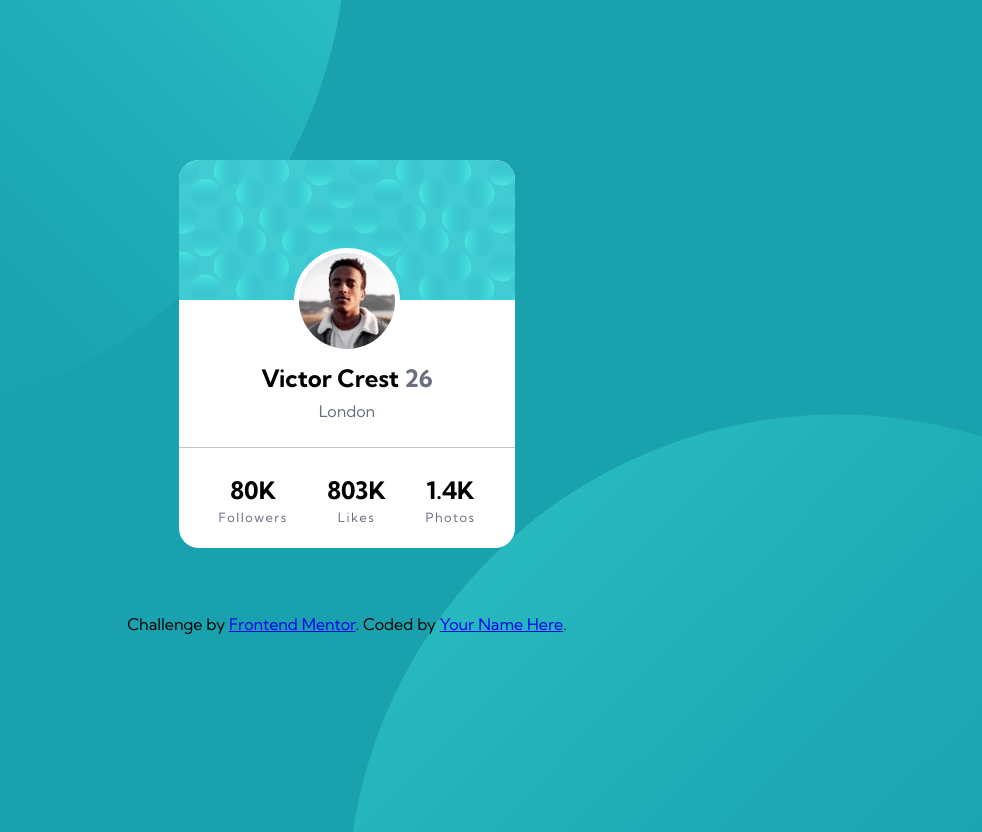
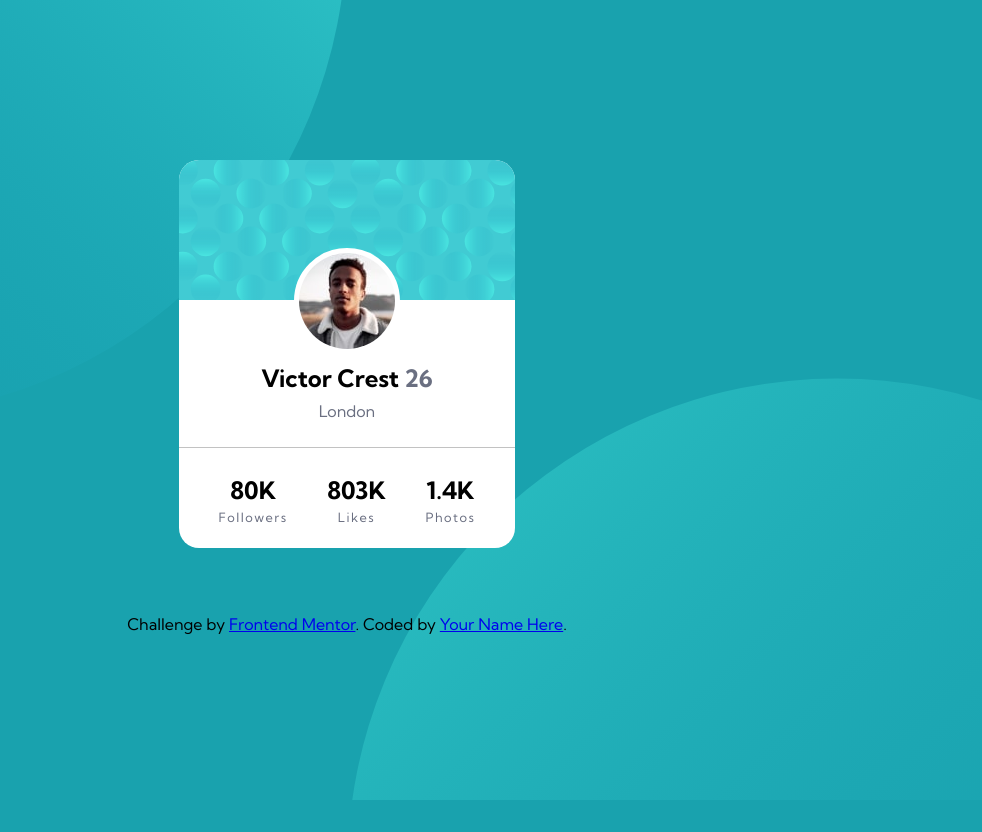
Before and after one commit to iprinceroyy/profile-card-component, a plain HTML site: page index.html in a window 1280 px wide. Shown: the whole page, without its empty margins (293-1275 px from the left). After the commit the page ends 800 px from the top, so only its background shows below. Drawn offline with Linux system fonts and the light colour scheme.

Commit message:
modified

```diff
--- a/css/style.css
+++ b/css/style.css
@@ -23,7 +23,7 @@ body {
     font-family: "Kumbh Sans", sans-serif;
     line-height: 1.5;
     width: 100%;
-    height: 100vh;
+    max-height: 100vh;
     background-color: var(--dark-cyan);
     background-image: url("../images/bg-pattern-top.svg"), url("../images/bg-pattern-bottom.svg");
     background-position: top -70vh right 50vw, bottom -65vh left 50vw;
@@ -119,7 +119,7 @@ hr {
 }
 
 footer .attribution {
-    margin: 4rem 1rem;
+    margin: 4rem 0;
 }
 
 .attribution {
@@ -140,7 +140,7 @@ footer .attribution {
 
 @media (min-width: 481px) and (max-width: 1024px) {
     body {
-        background-position: top -70vh right 50vw, bottom -70vh left 50vw;
+        background-position: top -70vh right 50vw, bottom -82vh left 50vw;
     }
 }
 
@@ -149,6 +149,6 @@ footer .attribution {
 
 @media (min-width: 1025px) {
     body {
-        background-position: top -70vh right 50vw, bottom -70vh left 50vw;
+        background-position: top -70vh right 50vw, bottom -82vh left 50vw;
     }
 }
```
